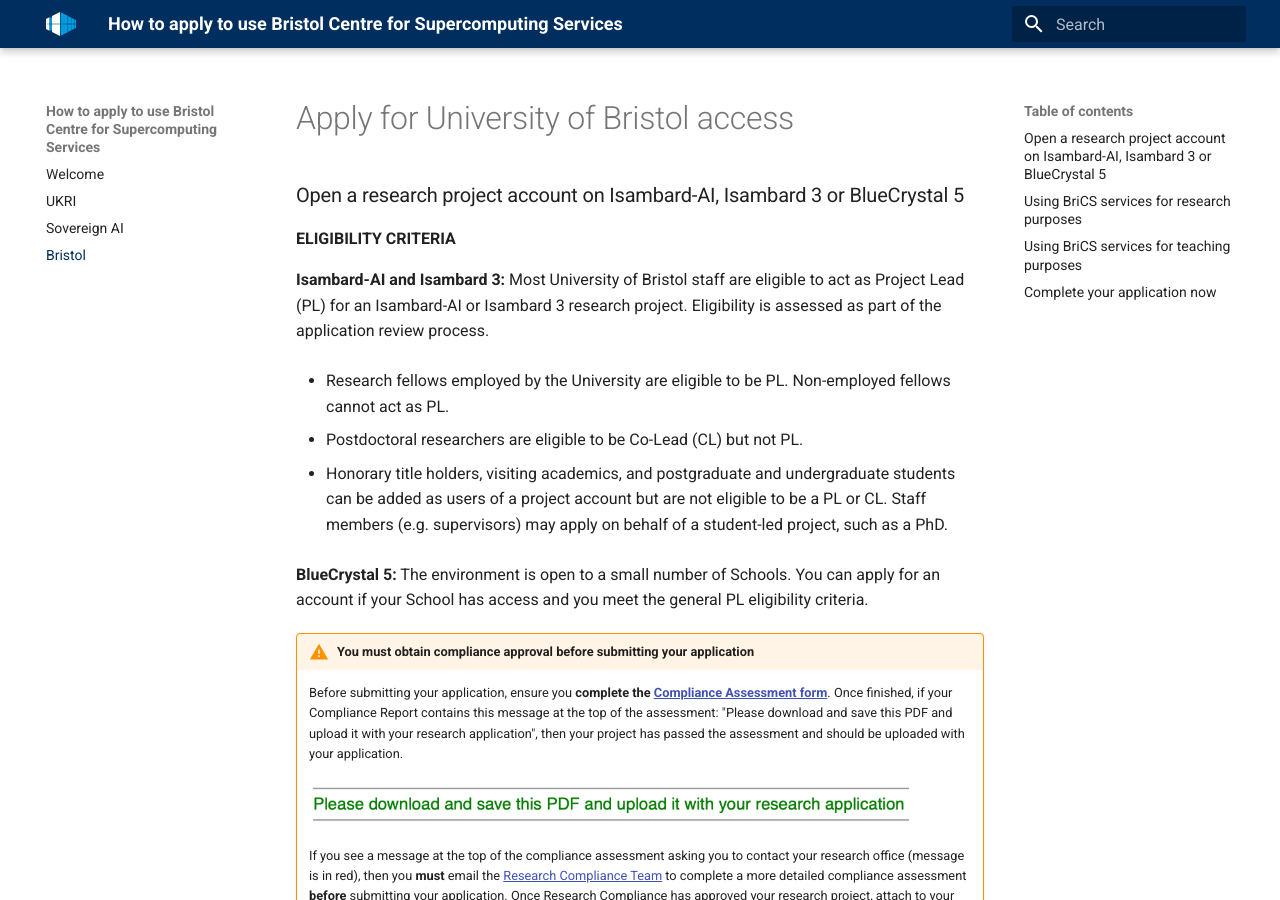
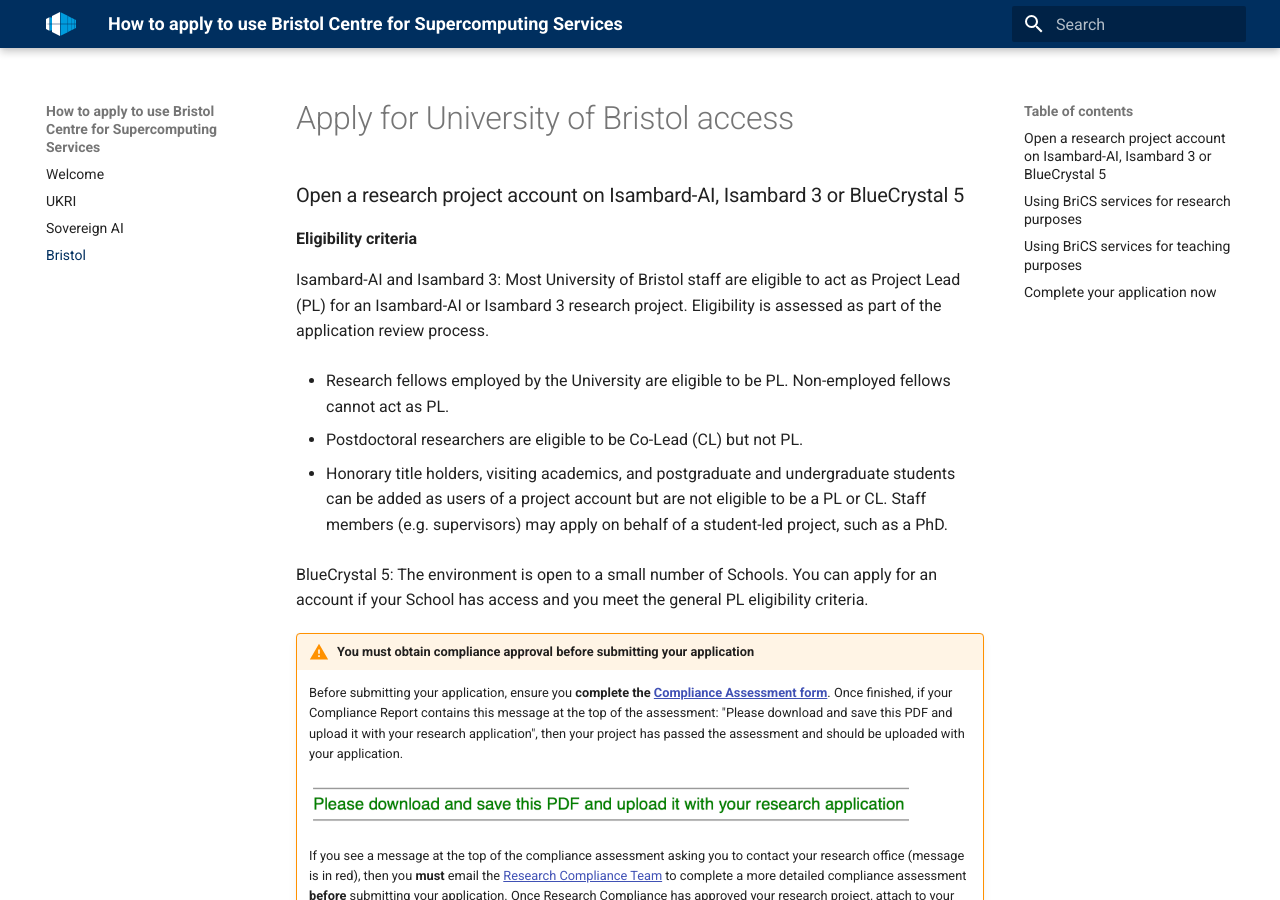
Before and after one commit to isambard-sc/apply.isambard.ac.uk, an MkDocs documentation site: the page built from docs/bristol/index.md, in a window 1280 px wide and 900 px high. Built offline with MkDocs 1.6.1 and Material for MkDocs 9.7.7, drawn with Linux system fonts in a browser that asks for light colours.

```diff
--- a/docs/bristol/index.md
+++ b/docs/bristol/index.md
@@ -7,9 +7,9 @@ SPDX-License-Identifier: CC-BY-SA-4.0
 
 ### Open a research project account on Isambard-AI, Isambard 3 or BlueCrystal 5
 
-**ELIGIBILITY CRITERIA**
+**Eligibility criteria**
 
-**Isambard-AI and Isambard 3:** Most University of Bristol staff are eligible to act as Project Lead (PL) for an Isambard-AI or Isambard 3 research project. Eligibility is assessed as part of the application review process.
+Isambard-AI and Isambard 3: Most University of Bristol staff are eligible to act as Project Lead (PL) for an Isambard-AI or Isambard 3 research project. Eligibility is assessed as part of the application review process.
 
 - Research fellows employed by the University are eligible to be PL. Non-employed fellows cannot act as PL.
 
@@ -18,7 +18,7 @@ SPDX-License-Identifier: CC-BY-SA-4.0
 - Honorary title holders, visiting academics, and postgraduate and undergraduate students can be added as users of a project account but are not eligible to be a PL or CL. Staff members (e.g. supervisors) may apply on behalf of a student-led project, such as a PhD.
 
 
-**BlueCrystal 5:** The environment is open to a small number of Schools. You can apply for an account if your School has access and you meet the general PL eligibility criteria.
+BlueCrystal 5: The environment is open to a small number of Schools. You can apply for an account if your School has access and you meet the general PL eligibility criteria.
 
 !!! warning "You must obtain compliance approval before submitting your application"
     Before submitting your application, ensure you **complete the [Compliance Assessment form][compliance-assessment]**. Once finished, if your Compliance Report contains this message at the top of the assessment: "Please download and save this PDF and upload it with your research application", then your project has passed the assessment and should be uploaded with your application.
```
